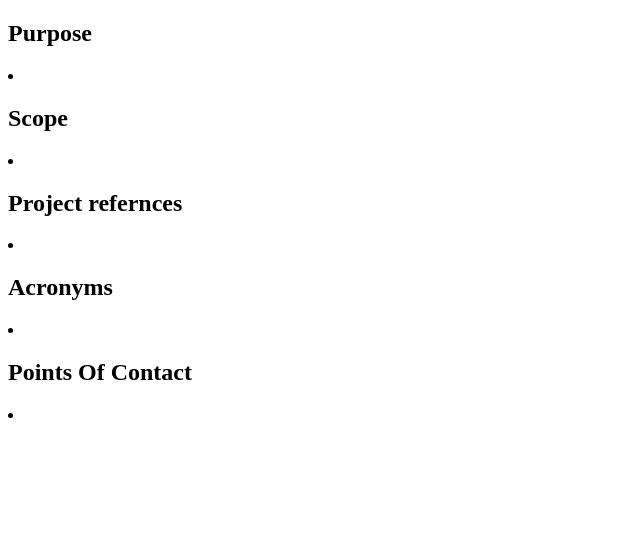
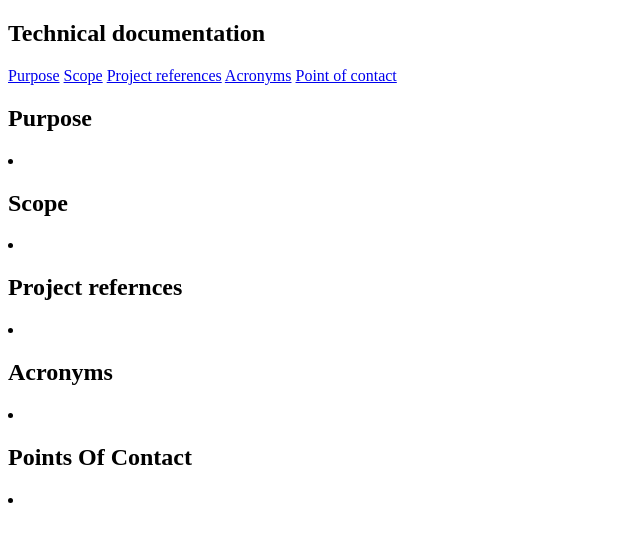
Before and after one commit to ankitt26/Microverse-project-1, a plain HTML site: page index.html in a window 1280 px wide. Shown: the whole page, without its empty margins (0-640 px from the left). Drawn offline with Linux system fonts and the light colour scheme.

Commit message:
8 to 13 done

```diff
--- a/index.html
+++ b/index.html
@@ -2,48 +2,62 @@
 <html lang="en">
   <head>
     <meta charset="UTF-8" />
-    <title>Fork Me! FCC: Test Suite Template</title>
+    <title>Technical Documentation Page</title>
     <link rel="stylesheet" href="css/style.css" />
+  <script src="https://cdn.freecodecamp.org/testable-projects-fcc/v1/bundle.js"></script>
   </head>
 
   <body>
-    <script src="https://cdn.freecodecamp.org/testable-projects-fcc/v1/bundle.js"></script>
+
+
 
     <main id="main-doc">
-      <section class="main-doc" id="purpose">
-        <h1>Purpose</h1>
+	<nav id="navbar">
+
+	 <h1>Technical documentation</h1>
+
+	 <a href="#purpose" class="nav-link">Purpose</a>
+	 <a href="#scope" class="nav-link">Scope</a>
+	 <a href="#point_references" class="nav-link">Project references</a>
+	 <a href="#acronyms" class="nav-link">Acronyms</a>
+	 <a href="#points_of_contact" class="nav-link">Point of contact</a>
+
+	</nav>
+
+      <section class="main-section purpose" id="purpose">
+        <h2>Purpose</h2>
         <p></p>
         <code></code>
         <p></p>
         <li></li>
       </section>
 
-      <section class="main-doc">
-        <h1>Scope</h1>
+      <section class="main-section scope" id="scope">
+        <h2>Scope</h2>
         <p></p>
         <code></code>
         <p></p>
         <li></li>
       </section>
 
-      <section class="main-doc" id="project_references">
-        <h1>Project refernces</h1>
+      <section class="main-section project_references" id="project_references">
+        <h2>Project refernces</h2>
         <p></p>
         <code></code>
         <p></p>
         <li></li>
       </section>
 
-      <section class="main-doc" id="acronyms">
-        <h1>Acronyms</h1>
+      <section class="main-section acronyms" id="acronyms">
+        <h2>Acronyms</h2>
         <p></p>
         <code></code>
         <p></p>
         <li></li>
       </section>
 
-      <section class="main-doc" id="points_of_contact">
-        <h1>Points Of Contact</h1>
+      <section class="main-section points_of_contact" id="points_of_contact">
+        <h2>Points Of Contact</h2>
         <p></p>
         <code></code>
         <p></p>
```
